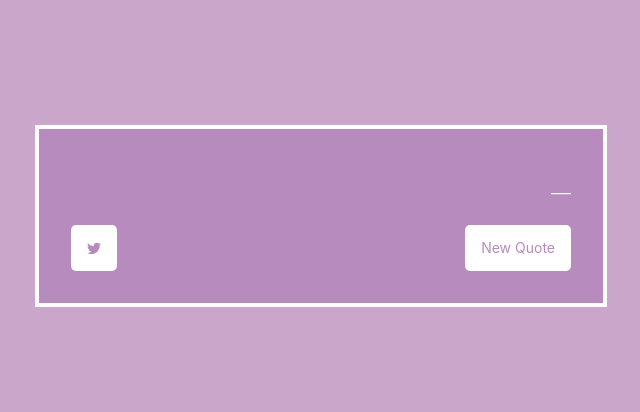
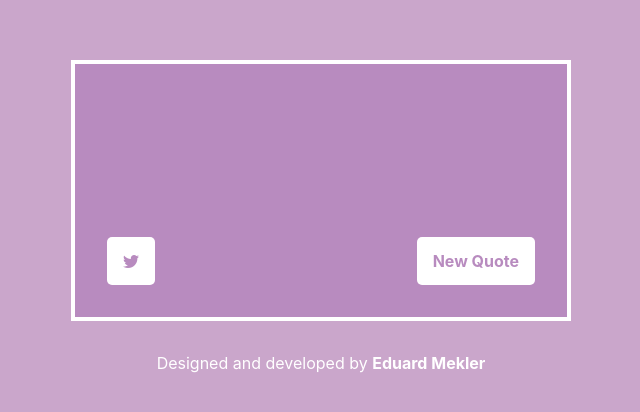
Before and after one commit to emekler0729/fcc-quote-generator, a React (Create React App) app: page / in a window 1280 px wide. Shown: the part 184-596 px from the top of the page, without its empty margins (319-959 px from the left). Built offline with nearby package versions, Linux system fonts and the light colour scheme; no server answers; the HTML template or start-up script is replaced by a standard one.

Commit message:
improved styling

```diff
--- a/src/App.js
+++ b/src/App.js
@@ -1,38 +1,53 @@
 import { useState, useEffect } from "react";
 import styled from "styled-components";
 
-const BACKGROUND_DARK = "#b88bbf";
+const darkBackground = "#b88bbf";
+const transitionTime = 500;
 
 const Container = styled.div`
+    display: flex;
+    flex-direction: column;
+    align-items: center;
+    justify-content: center;
+
     height: 100vh;
-    display: grid;
-    place-items: center;
+
     background-color: #caa6cb;
 `;
 
-const QuoteBox = styled.div.attrs((props) => ({
-    id: "quote-box",
-}))`
-    background: ${BACKGROUND_DARK};
+const QuoteBox = styled.div`
+    position: relative;
+
+    width: 80%;
+    min-width: 320px;
+    max-width: 500px;
+    margin-bottom: 2rem;
+    padding: 2rem;
     border: 4px solid white;
-    width: 80%;
-    max-width: 500px;
-    padding: 2rem;
+    box-sizing: border-box;
+
+    background: ${darkBackground};
 `;
 
-const Quote = styled.p.attrs(() => ({
-    id: "text",
-}))`
+const Quote = styled.div`
+    margin-bottom: 5rem;
+    overflow-wrap: break-word;
+`;
+
+const Text = styled.p`
+    font-size: ${(props) => (props.length > 220 ? "1.5rem" : "2rem")};
     color: white;
     text-align: center;
-    font-size: 1.25rem;
+
+    transition: opacity ${transitionTime}ms;
+
+    opacity: ${(props) => (props.visible ? "100%" : "0%")};
 `;
 
-const Author = styled(Quote).attrs(() => ({
-    id: "author",
-}))`
+const Author = styled(Text)`
+    font-size: 1.5rem;
+    font-weight: 300;
     text-align: right;
-    font-weight: 300;
 `;
 
 const Controls = styled.div`
@@ -41,25 +56,57 @@ const Controls = styled.div`
 `;
 
 const Button = styled.a`
+    padding: 1rem;
+    border: none;
+    border-radius: 5px;
+
     background: white;
-    border: none;
-    padding: 1rem;
+
+    font-family: inherit;
+    font-size: 16px;
+    font-weight: bold;
+    color: ${darkBackground};
+    text-decoration: none;
+    line-height: 1;
+
+    transition: background 500ms;
+
     cursor: pointer;
-    color: ${BACKGROUND_DARK};
-    border-radius: 5px;
-    text-decoration: none;
-    font-family: inherit;
-    font-size: 14px;
-    line-height: 1;
+
+    &:hover {
+        background: #eee;
+    }
+`;
+
+const Footer = styled.footer`
+    color: white;
+
+    a,
+    a:visited {
+        font-weight: bold;
+        color: white;
+        text-decoration: none;
+
+        transition: color 500ms;
+    }
+
+    a:hover {
+        color: #eee;
+    }
 `;
 
 const App = () => {
-    const [{ quote, author }, setQuote] = useState({ quote: null, author: null });
+    const [{ quote, author }, setQuote] = useState({ quote: "", author: "" });
+    const [transitioning, setTransitioning] = useState(true);
 
     async function updateQuote() {
+        setTransitioning(true);
         const response = await fetch("https://api.quotable.io/random");
         const data = await response.json();
-        return setQuote({ quote: data.content, author: data.author });
+        setTimeout(() => {
+            setQuote({ quote: data.content, author: data.author });
+            setTransitioning(false);
+        }, transitionTime);
     }
 
     useEffect(() => {
@@ -68,9 +115,15 @@ const App = () => {
 
     return (
         <Container>
-            <QuoteBox>
-                <Quote>{quote}</Quote>
-                <Author>—{author}</Author>
+            <QuoteBox id="quote-box">
+                <Quote>
+                    <Text visible={!transitioning} length={quote.length} id="text">
+                        {quote}
+                    </Text>
+                    <Author visible={!transitioning} id="author">
+                        —{author}
+                    </Author>
+                </Quote>
                 <Controls>
                     <Button
                         id="tweet-quote"
@@ -83,6 +136,12 @@ const App = () => {
                     </Button>
                 </Controls>
             </QuoteBox>
+            <Footer>
+                Designed and developed by{" "}
+                <a href="https://www.eduard-mekler.com" target="_blank" rel="noreferrer">
+                    Eduard Mekler
+                </a>
+            </Footer>
         </Container>
     );
 };
```
